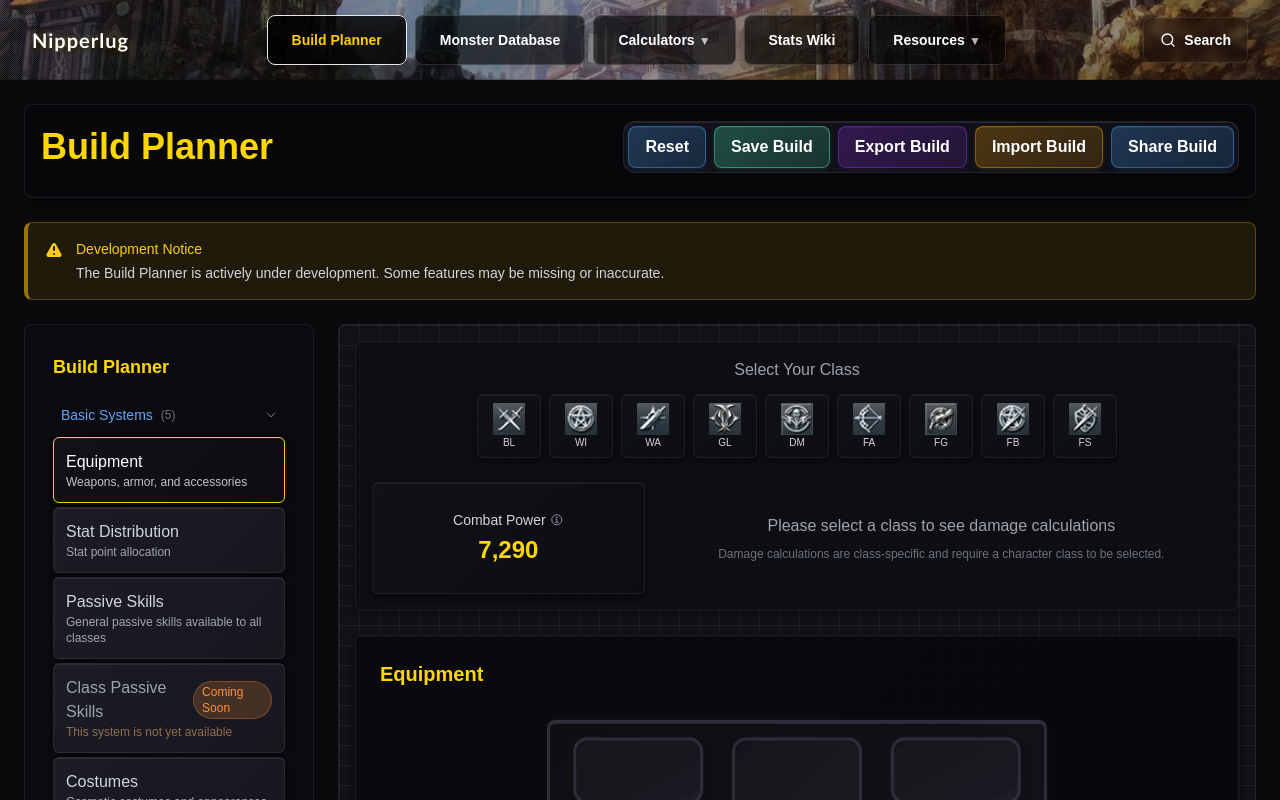
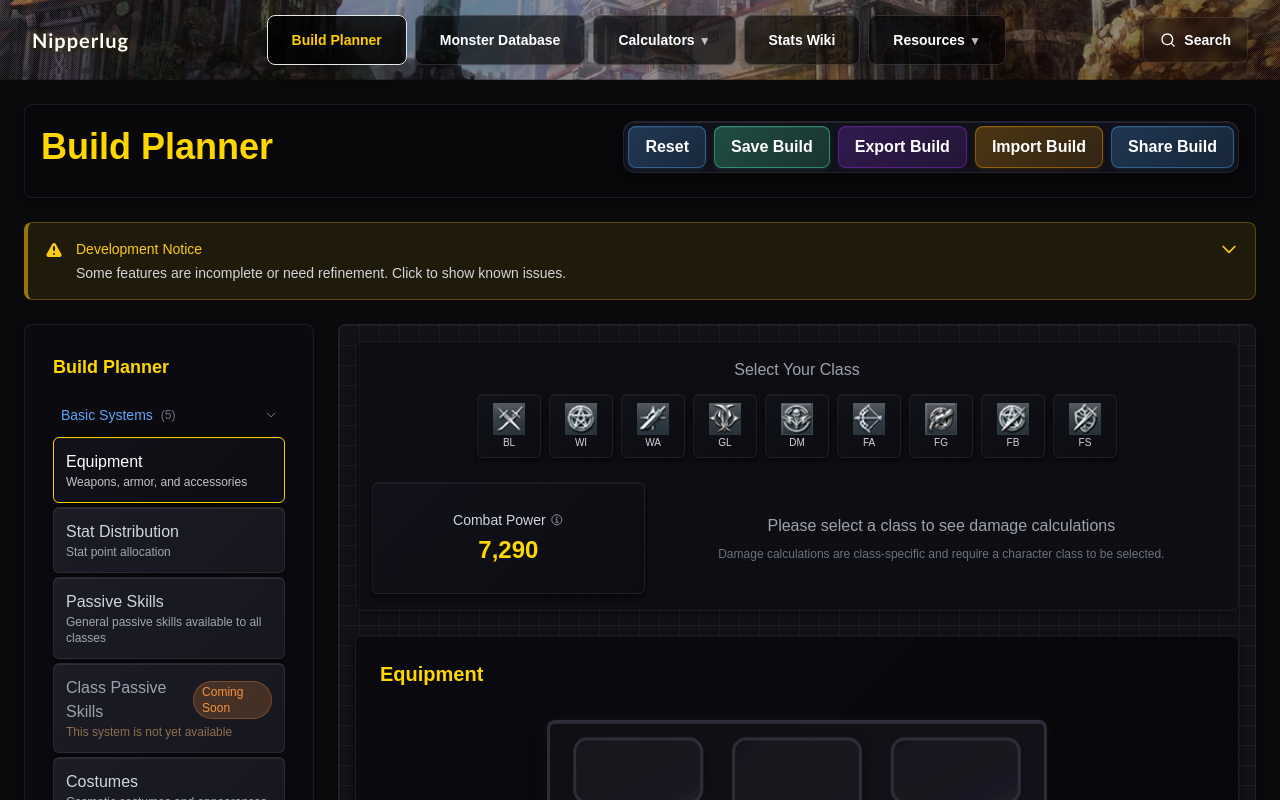
Before and after one commit to tookerjebs/nipperlug-nextjs, a Next.js app: page /build-planner in a window 1280 px wide. Shown: the top 800 px of the page. Built offline with nearby package versions, Linux system fonts and the light colour scheme.

Commit message:
feat: Add expandable known issues section to Build Planner with contribution link

```diff
--- a/src/app/build-planner/page.tsx
+++ b/src/app/build-planner/page.tsx
@@ -61,6 +61,7 @@ function BuildPlannerContent() {
 
   const initialSystem = getValidSystemId(searchParams.get('system'));
   const [activeSystem, setActiveSystem] = useState(initialSystem);
+  const [showKnownIssues, setShowKnownIssues] = useState(false);
 
   // Function to handle system changes and update URL
   const handleSystemChange = (systemId: string) => {
@@ -162,7 +163,10 @@ function BuildPlannerContent() {
 
       {/* Development Notice */}
       <div className="mb-4 sm:mb-6">
-        <div className="bg-yellow-500/10 border border-yellow-500/30 rounded-lg border-l-4 border-l-yellow-500/60 p-3 sm:p-4">
+        <div
+          className="bg-yellow-500/10 border border-yellow-500/30 rounded-lg border-l-4 border-l-yellow-500/60 p-3 sm:p-4 cursor-pointer hover:bg-yellow-500/15 transition-colors"
+          onClick={() => setShowKnownIssues(!showKnownIssues)}
+        >
           <div className="flex items-start gap-3">
             <div className="flex-shrink-0 mt-0.5">
               <svg className="w-5 h-5 text-yellow-400" fill="currentColor" viewBox="0 0 20 20">
@@ -170,10 +174,51 @@ function BuildPlannerContent() {
               </svg>
             </div>
             <div className="flex-1">
-              <h3 className="text-sm font-medium text-yellow-400 mb-1">Development Notice</h3>
-              <p className="text-xs sm:text-sm text-gray-300 leading-relaxed">
-                The Build Planner is actively under development. Some features may be missing or inaccurate.
-              </p>
+              <div className="flex items-center justify-between">
+                <h3 className="text-sm font-medium text-yellow-400">Development Notice</h3>
+                <svg
+                  className={`w-5 h-5 text-yellow-400 transition-transform ${showKnownIssues ? 'rotate-180' : ''}`}
+                  fill="none"
+                  stroke="currentColor"
+                  viewBox="0 0 24 24"
+                >
+                  <path strokeLinecap="round" strokeLinejoin="round" strokeWidth={2} d="M19 9l-7 7-7-7" />
+                </svg>
+              </div>
+              {!showKnownIssues ? (
+                <p className="text-xs sm:text-sm text-gray-300 mt-1">
+                  Some features are incomplete or need refinement. Click to show known issues.
+                </p>
+              ) : (
+                <div className="mt-2">
+                  <p className="text-xs sm:text-sm text-gray-300 mb-2">
+                    Some features are incomplete or need refinement. Known issues:
+                  </p>
+                  <ul className="text-xs sm:text-sm text-gray-300 space-y-1 list-disc list-inside ml-1">
+                    <li><strong className="text-yellow-300">Battle Configuration:</strong> Incomplete </li>
+                    <li><strong className="text-yellow-300">Damage Calculation:</strong> Formulas need refinement for accuracy</li>
+                    <li><strong className="text-yellow-300">Combat Power:</strong> Needs to be improved to show PvE, PvP CP</li>
+                    <li><strong className="text-yellow-300">Equipment System:</strong> Some equipment items and images are missing</li>
+                    <li><strong className="text-yellow-300">Class Passive Skills:</strong> Missing Overlord stat bonuses</li>
+                    <li><strong className="text-yellow-300">Buffs and Potions:</strong> Missing buffs/potions and images</li>
+                    <li><strong className="text-yellow-300">Platinum Merit:</strong> Incomplete</li>
+                    <li><strong className="text-yellow-300">Stat Optimization:</strong> Recommendations need refinement</li>
+                    <li><strong className="text-yellow-300">General:</strong> Many minor issues remain including image optimization, performance improvements, and responsive design enhancements</li>
+                  </ul>
+                  <p className="text-xs text-gray-400 mt-3 pt-2 border-t border-yellow-500/20">
+                    This is an open source project. Want to help? Check out the{' '}
+                    <a
+                      href="https://github.com/tookerjebs/nipperlug-nextjs"
+                      target="_blank"
+                      rel="noopener noreferrer"
+                      className="text-yellow-300 hover:text-yellow-200 underline"
+                    >
+                      GitHub repository
+                    </a>
+                    {' '}to contribute!
+                  </p>
+                </div>
+              )}
             </div>
           </div>
         </div>
```
